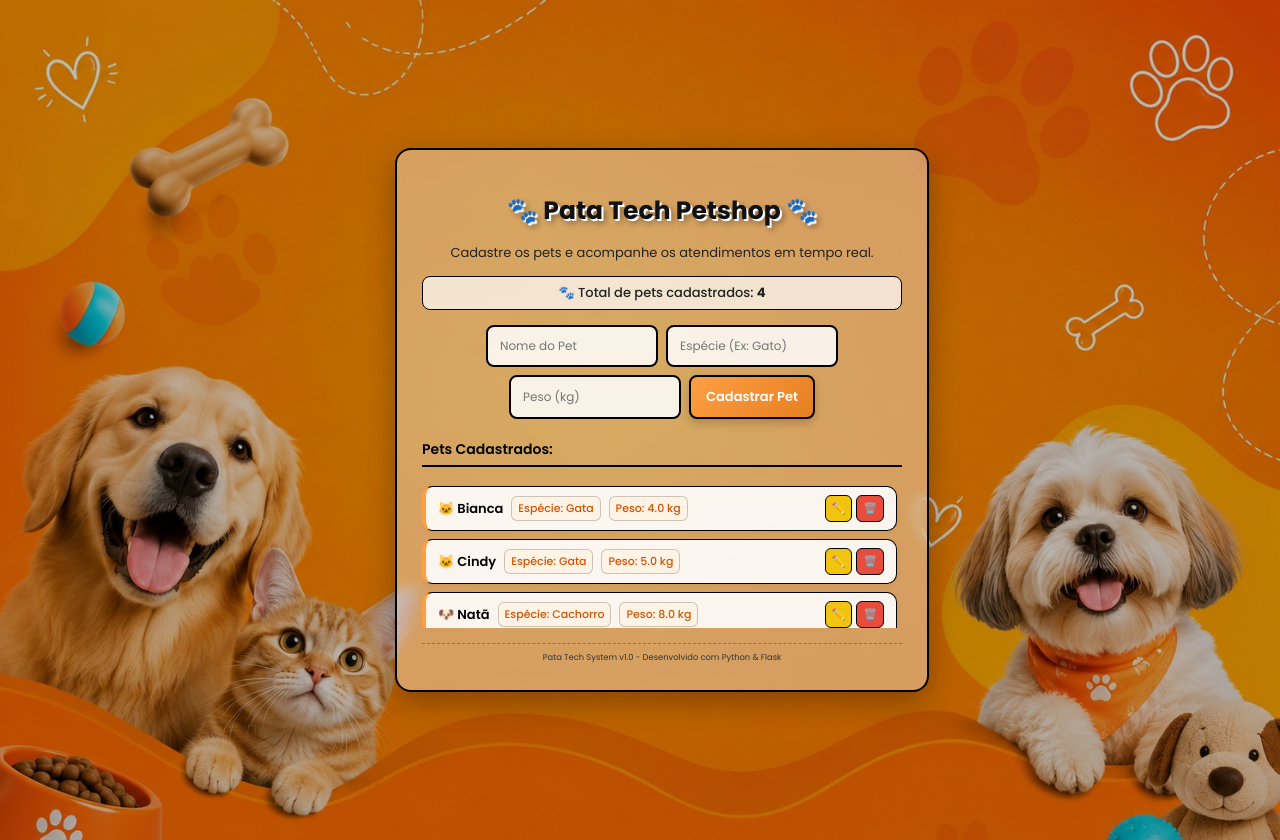
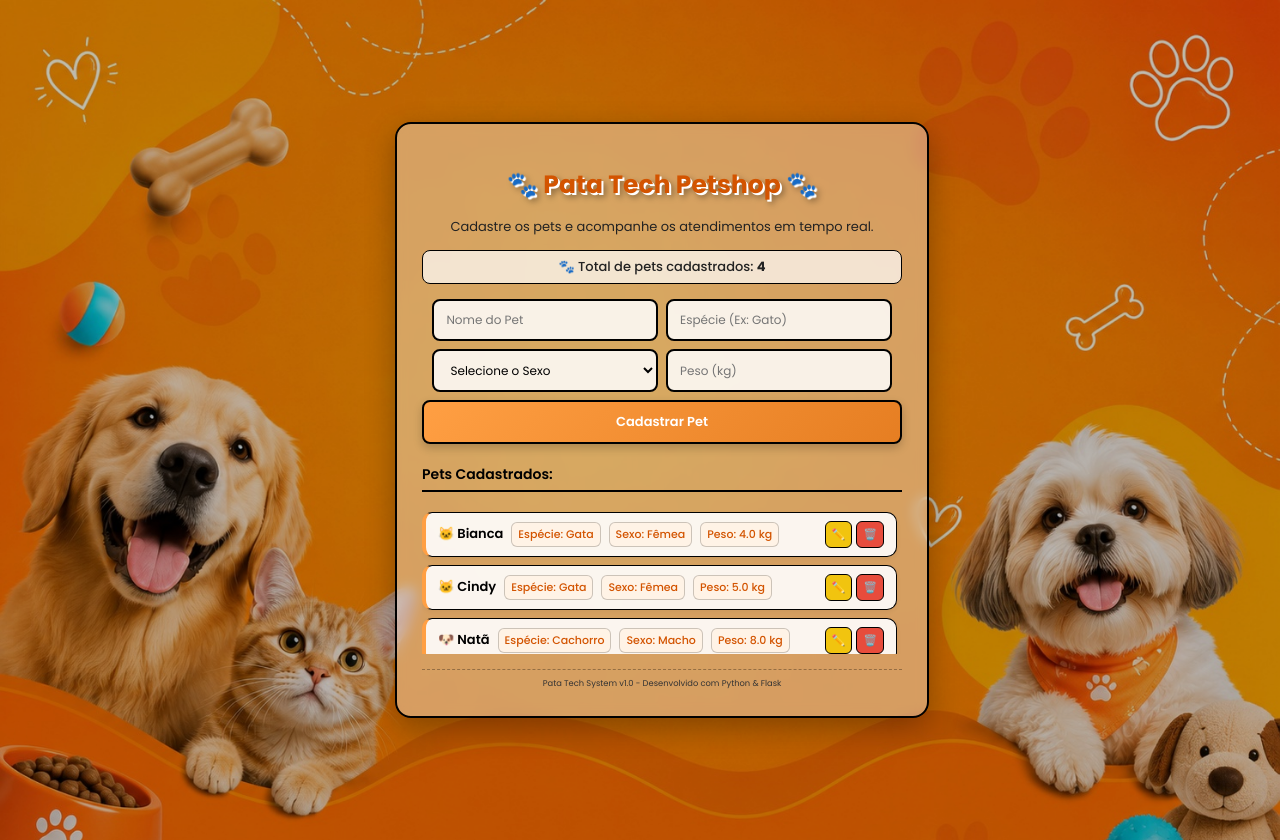
Before and after one commit to BiancaMelo23/pata-tech-petshop, a Flask app: page / in a window 1280 px wide. Run offline with Flask 3, Linux system fonts and the light colour scheme; data comes from the database, SQL or seed files in the repository; both versions use the stored data as it was after the commit.

Commit message:
Adicionando campo de sexo do pet e ajustando layout do formulário

```diff
--- a/app.py
+++ b/app.py
@@ -12,61 +12,57 @@ db = SQLAlchemy(app)
 
 # Definindo a estrutura da tabela 'Pet' no banco de dados (nossas colunas)
 class Pet(db.Model):
-    id = db.Column(db.Integer, primary_key=True) # Identificador único de cada pet
+    id = db.Column(db.Integer, primary_key=True) # Identificador único
     nome = db.Column(db.String(100), nullable=False) # Nome do animal
     especie = db.Column(db.String(100), nullable=False) # Espécie (Gato, Cachorro, etc.)
-    kilos = db.Column(db.Float, nullable=False) # Peso do pet em quilos
+    sexo = db.Column(db.String(20), nullable=False) # NOVO: Sexo do animal
+    kilos = db.Column(db.Float, nullable=False) # Peso do pet
 
-# Criando o banco de dados e a tabela automaticamente se não existirem
+# Criando o banco de dados e a tabela automaticamente
 with app.app_context():
     db.create_all()
 
-# Rota principal (Página Inicial): Mostra a lista e cadastra novos pets
+# Rota principal (Página Inicial): Mostra a lista e cadastra
 @app.route('/', methods=['GET', 'POST'])
 def inicio():
-    # Se o usuário clicou no botão "Cadastrar Pet" (método POST)
     if request.method == 'POST':
         nome_pet = request.form.get('nome')
         especie_pet = request.form.get('especie')
+        sexo_pet = request.form.get('sexo') # Puxando o sexo do formulário
         kilos_pet = request.form.get('kilos')
 
-        # Cria um novo objeto Pet com os dados preenchidos
-        novo_pet = Pet(nome=nome_pet, especie=especie_pet, kilos=float(kilos_pet))
-        db.session.add(novo_pet) # Adiciona no banco
-        db.session.commit() # Salva definitivamente
+        # Cria um novo objeto Pet incluindo o sexo
+        novo_pet = Pet(nome=nome_pet, especie=especie_pet, sexo=sexo_pet, kilos=float(kilos_pet))
+        db.session.add(novo_pet)
+        db.session.commit()
 
-        # Recarrega a página limpa para mostrar o pet recém-cadastrado
         return redirect(url_for('inicio'))
 
-    # Se for apenas acesso normal (método GET), busca todos os pets salvos
     lista_pets = Pet.query.all()
-    # Envia a lista de pets para o arquivo HTML exibir na tela
     return render_template('index.html', pets=lista_pets)
 
-# Rota para DELETAR um pet do banco de dados pelo ID dele
+# Rota para DELETAR
 @app.route('/deletar/<int:id>')
 def deletar(id):
-    pet = Pet.query.get_or_404(id) # Procura o pet ou dá erro 404 se não achar
-    db.session.delete(pet) # Deleta o registro
-    db.session.commit() # Salva a alteração
+    pet = Pet.query.get_or_404(id)
+    db.session.delete(pet)
+    db.session.commit()
     return redirect(url_for('inicio'))
 
-# Rota para EDITAR os dados de um pet existente
+# Rota para EDITAR
 @app.route('/editar/<int:id>', methods=['GET', 'POST'])
 def editar(id):
-    pet = Pet.query.get_or_404(id) # Localiza o pet que queremos alterar
+    pet = Pet.query.get_or_404(id)
 
-    # Se o usuário enviou o formulário de alteração preenchido
     if request.method == 'POST':
         pet.nome = request.form.get('nome')
         pet.especie = request.form.get('especie')
+        pet.sexo = request.form.get('sexo') # Atualiza o sexo
         pet.kilos = float(request.form.get('kilos'))
-        db.session.commit() # Salva as atualizações no banco
+        db.session.commit()
         return redirect(url_for('inicio'))
 
-    # Se apenas abriu a página de edição, mostra o formulário preenchido com os dados antigos
     return render_template('editar.html', pet=pet)
 
-# Executando o servidor web localmente
 if __name__ == '__main__':
     app.run(debug=True)
--- a/static/style.css
+++ b/static/style.css
@@ -1,4 +1,3 @@
-/* Configuração geral da página e fundo com imagem e efeito escurecido */
 body {
   font-family: "Poppins", sans-serif;
   background:
@@ -14,10 +13,9 @@ body {
   display: flex;
   justify-content: center;
   align-items: center;
-  padding-left: 5%; /* Posiciona a caixa longe da orelha do gato na imagem de fundo */
+  padding-left: 5%;
 }
 
-/* Caixa principal translúcida (Efeito Glassmorphism) com borda preta */
 .container {
   background: rgba(255, 255, 255, 0.38);
   backdrop-filter: blur(6px);
@@ -31,9 +29,8 @@ body {
   border: 2px solid #000000;
 }
 
-/* Estilização do Título com efeito 3D (sombra dupla) */
 h1 {
-  color: #111111;
+  color: #d35400;
   font-weight: 700;
   font-size: 25px;
   margin-bottom: 5px;
@@ -49,7 +46,6 @@ p {
   font-size: 13px;
 }
 
-/* Caixa destacada do contador de pets */
 .contador {
   background: rgba(255, 255, 255, 0.7);
   padding: 6px;
@@ -59,7 +55,6 @@ p {
   margin-bottom: 15px;
 }
 
-/* Organização do formulário */
 form {
   display: flex;
   gap: 8px;
@@ -68,12 +63,14 @@ form {
   flex-wrap: wrap;
 }
 
-/* Estilo dos campos de texto e números */
-input {
+/* NOVO: input e select agora dividem espaço perfeitamente */
+input,
+select {
   padding: 10px 12px;
   border: 2px solid #000000;
   border-radius: 8px;
-  width: 30%;
+  width: 47%; /* Faz ficar 2 em cada linha perfeitamente */
+  box-sizing: border-box;
   font-size: 12px;
   font-family: "Poppins", sans-serif;
   outline: none;
@@ -81,15 +78,16 @@ input {
   background-color: rgba(255, 255, 255, 0.85);
 }
 
-/* Efeito quando o usuário clica para digitar no input */
-input:focus {
+input:focus,
+select:focus {
   border-color: #ff9f43;
   background-color: #fff;
   box-shadow: 0 0 8px rgba(255, 159, 67, 0.5);
 }
 
-/* Estilização do botão principal de cadastro */
+/* O botão agora ocupa a linha de baixo inteira */
 button {
+  width: 100%;
   padding: 10px 15px;
   background: linear-gradient(135deg, #ff9f43, #e67e22);
   color: white;
@@ -103,7 +101,6 @@ button {
   transition: all 0.3s ease;
 }
 
-/* Efeito ao passar o mouse por cima do botão */
 button:hover {
   transform: translateY(-2px);
   box-shadow: 0 6px 15px rgba(0, 0, 0, 0.3);
@@ -124,7 +121,6 @@ h2 {
   padding-bottom: 5px;
 }
 
-/* Área da lista com barra de rolagem caso tenha muitos pets */
 .lista-container {
   max-height: 150px;
   overflow-y: auto;
@@ -132,7 +128,6 @@ h2 {
   padding-right: 5px;
 }
 
-/* Cartão individual de cada pet listado */
 .pet-card {
   background: rgba(255, 255, 255, 0.9);
   margin: 8px 0;
@@ -160,7 +155,6 @@ h2 {
   font-size: 13px;
 }
 
-/* Etiqueta colorida de espécie e peso */
 .info-tag {
   background: #fff3e6;
   color: #d35400;
@@ -176,7 +170,6 @@ h2 {
   gap: 4px;
 }
 
-/* Estilo dos botões de editar e excluir */
 .btn-acao {
   text-decoration: none;
   padding: 4px 6px;
@@ -187,18 +180,17 @@ h2 {
 }
 
 .btn-editar {
-  background-color: #f1c40f; /* Amarelo */
+  background-color: #f1c40f;
 }
 
 .btn-excluir {
-  background-color: #e74c3c; /* Vermelho */
+  background-color: #e74c3c;
 }
 
 .btn-acao:hover {
   transform: scale(1.1);
 }
 
-/* Botão de voltar nas telas secundárias */
 .btn-voltar {
   display: inline-block;
   margin-top: 15px;
@@ -218,7 +210,6 @@ h2 {
   font-weight: 500;
 }
 
-/* Rodapé do sistema */
 .rodape-sistema {
   margin-top: 15px;
   font-size: 10px;
--- a/templates/index.html
+++ b/templates/index.html
@@ -3,30 +3,25 @@
   <head>
     <meta charset="UTF-8" />
     <title>Pata Tech Petshop</title>
-    <!-- Importando a fonte moderna 'Poppins' do Google Fonts -->
     <link
       href="https://fonts.googleapis.com/css2?family=Poppins:wght@300;400;500;600;700&display=swap"
       rel="stylesheet"
     />
-    <!-- Ligando o nosso arquivo de estilos CSS -->
     <link
       rel="stylesheet"
       href="{{ url_for('static', filename='style.css') }}"
     />
   </head>
   <body>
-    <!-- Caixa translúcida principal (Glassmorphism) -->
     <div class="container">
-      <!-- Título principal com efeito visual -->
       <h1>🐾 Pata Tech Petshop 🐾</h1>
       <p>Cadastre os pets e acompanhe os atendimentos em tempo real.</p>
 
-      <!-- Contador inteligente que conta quantos itens tem na lista de pets -->
       <p class="contador">
         🐾 Total de pets cadastrados: <strong>{{ pets | length }}</strong>
       </p>
 
-      <!-- Formulário para envio de dados para o Back-end -->
+      <!-- Formulário atualizado com o campo de Sexo -->
       <form action="/" method="POST">
         <input type="text" name="nome" placeholder="Nome do Pet" required />
         <input
@@ -35,6 +30,14 @@
           placeholder="Espécie (Ex: Gato)"
           required
         />
+
+        <!-- NOVO: Campo de seleção para o Sexo -->
+        <select name="sexo" required>
+          <option value="" disabled selected>Selecione o Sexo</option>
+          <option value="Macho">Macho</option>
+          <option value="Fêmea">Fêmea</option>
+        </select>
+
         <input
           type="number"
           step="0.1"
@@ -48,12 +51,10 @@
       <h2>Pets Cadastrados:</h2>
 
       <div class="lista-container">
-        <!-- Laço de repetição: Passa por cada pet salvo no banco de dados -->
         {% for pet in pets %}
         <div class="pet-card">
           <div class="pet-info">
             <span class="info-nome">
-              <!-- Condicional inteligente: Escolhe o emoji com base no que foi digitado na espécie -->
               {% if 'gato' in pet.especie | lower or 'gata' in pet.especie |
               lower %} 🐱 {% elif 'cao' in pet.especie | lower or 'cão' in
               pet.especie | lower or 'cachorro' in pet.especie | lower or
@@ -61,9 +62,10 @@
               {{ pet.nome }}
             </span>
             <span class="info-tag">Espécie: {{ pet.especie }}</span>
+            <!-- NOVO: Mostrando o sexo do pet cadastrado -->
+            <span class="info-tag">Sexo: {{ pet.sexo }}</span>
             <span class="info-tag">Peso: {{ pet.kilos }} kg</span>
           </div>
-          <!-- Botões de Ação para Editar e Excluir repassando o ID específico do pet -->
           <div class="acoes">
             <a
               href="/editar/{{ pet.id }}"
@@ -80,12 +82,10 @@
           </div>
         </div>
         {% else %}
-        <!-- Mensagem exibida caso a lista esteja vazia -->
         <p class="vazio">Nenhum pet cadastrado ainda. Seja o primeiro!</p>
         {% endfor %}
       </div>
 
-      <!-- Rodapé corporativo do sistema -->
       <div class="rodape-sistema">
         <small>Pata Tech System v1.0 - Desenvolvido com Python & Flask</small>
       </div>
```
Also changed, not shown: templates/editar.html (+29 -3 lines), instance/pets.db.
